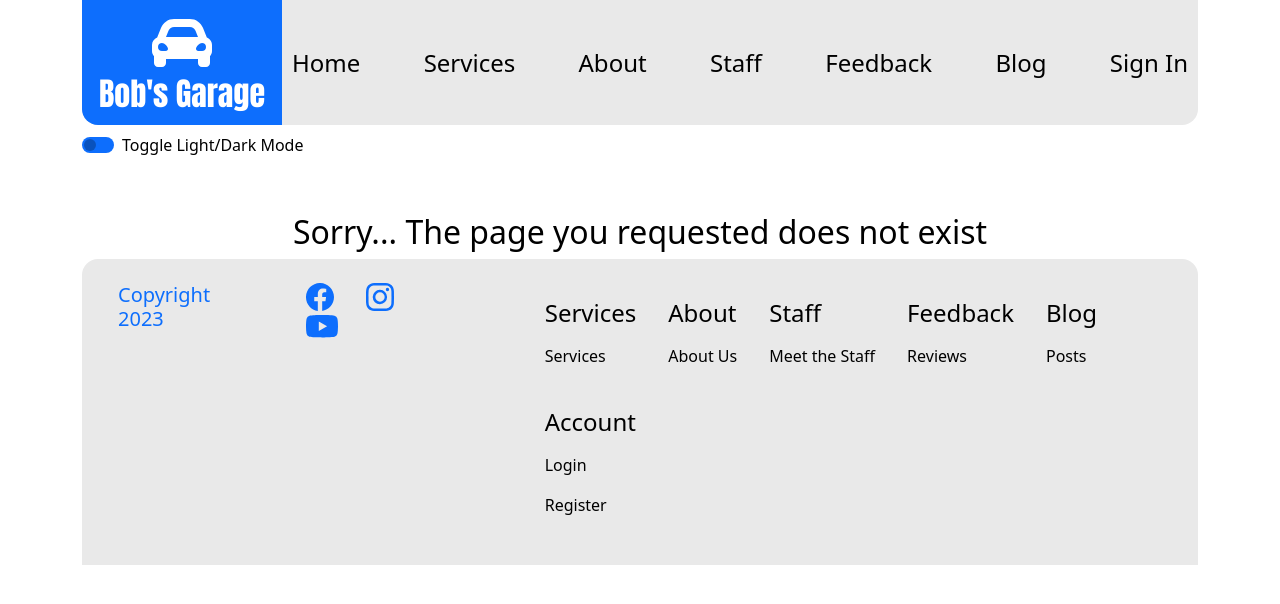
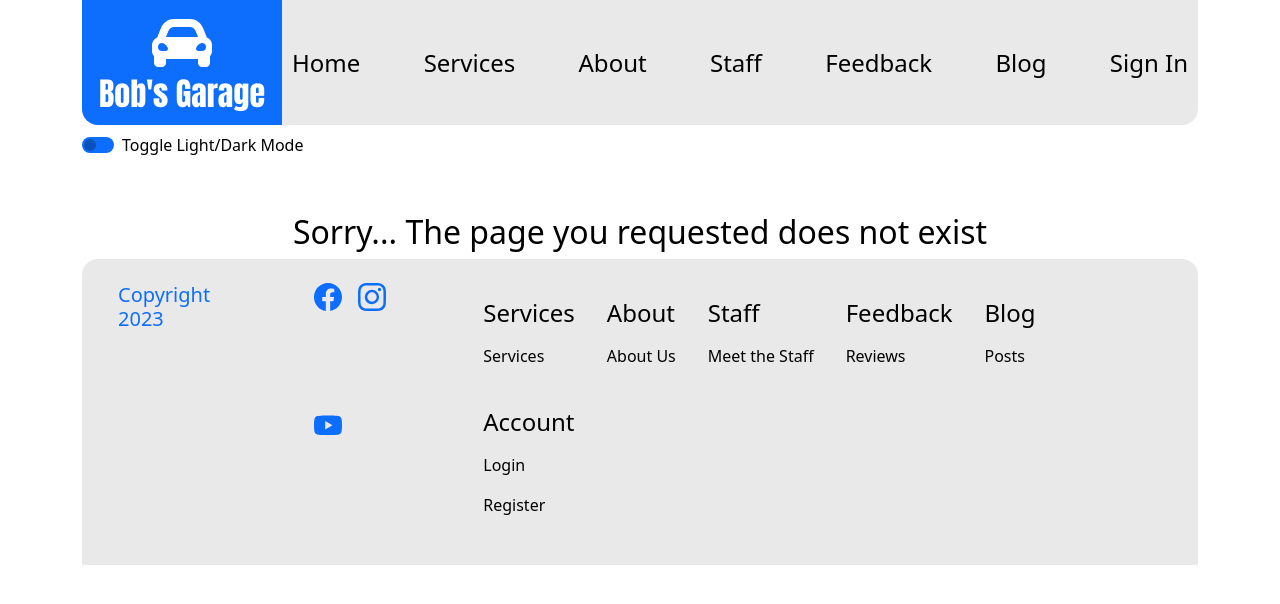
Before and after one commit to Matt-Bruce111/bobs-garage-frontend, a React (Create React App) app: page / in a window 1280 px wide. Shown: the top 604 px of the page. Built offline with nearby package versions, Linux system fonts and the light colour scheme.

Commit message:
Fixed footer social link wrapping

```diff
--- a/src/components/layout/Footer.js
+++ b/src/components/layout/Footer.js
@@ -12,10 +12,10 @@ const Footer = () => {
         <ul className="navbar-nav w-100 mx-4 my-3 justify-content-between">
           <li className="nav-item d-flex justify-content-around">
             <h5 className='align-items-center' id='copyright'>Copyright 2023</h5>
-            <div className='d-inline-block px-5'>
-              <BsFacebook className='edit-icon mx-3 fs-3'/>
-              <BsInstagram className='edit-icon mx-3 fs-3'/>
-              <BsYoutube className='edit-icon mx-3 fs-2'/>
+            <div className='d-flex flex-wrap ps-5'>
+              <BsFacebook className='edit-icon mx-2 fs-3'/>
+              <BsInstagram className='edit-icon mx-2 fs-3'/>
+              <BsYoutube className='edit-icon mx-2 fs-3'/>
             </div>
           </li>
 
```
